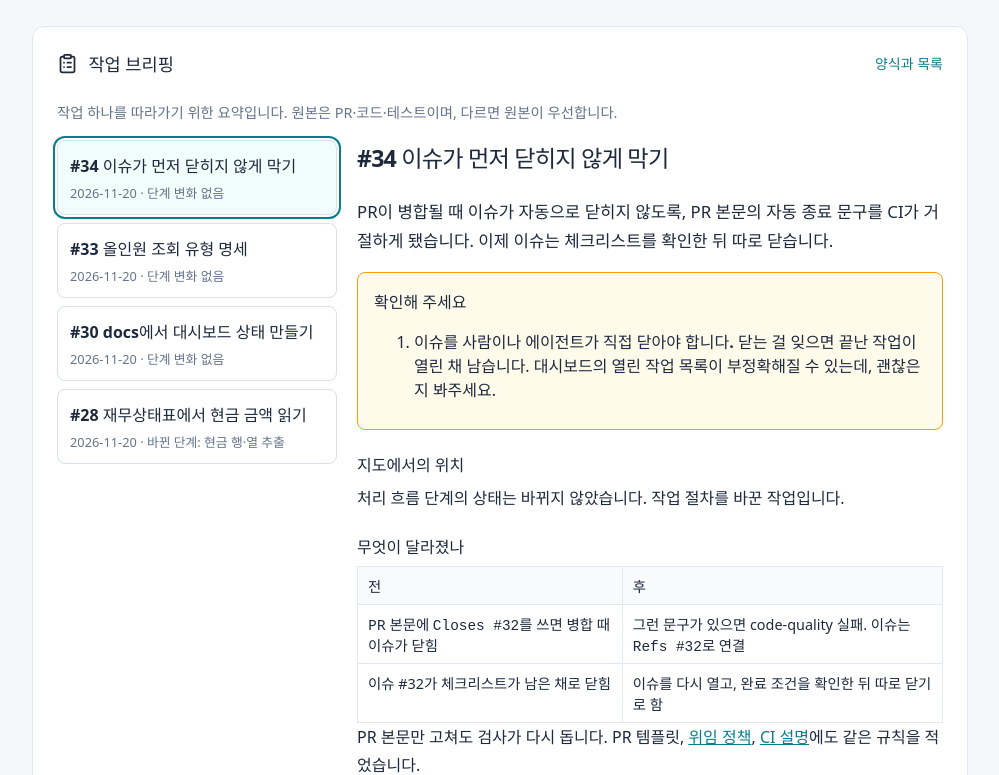
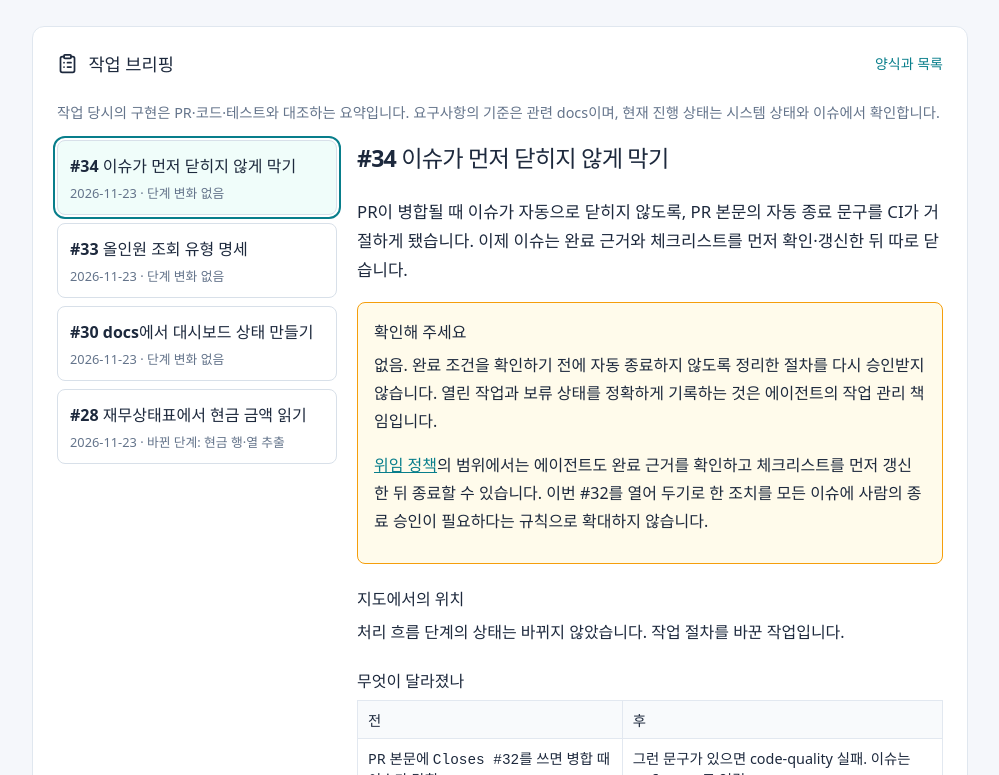
Before and after one commit to YUJAEYUN/Dartness, a React (Vite) app in the folder dashboard/: page / in a window 1280 px wide. Shown: the part 3365-4140 px from the top of the page, without its empty margins (264-1263 px from the left). Built offline with nearby package versions, Linux system fonts and the light colour scheme.

Commit message:
브리핑의 결정 주체와 불필요한 재질문 정정 (#40)
* docs: 브리핑의 결정 주체와 재확인 질문 정정

* docs: 최신 공동 작업 규칙에서 브리핑 검토 상태 정리

```diff
--- a/dashboard/src/Briefings.tsx
+++ b/dashboard/src/Briefings.tsx
@@ -111,8 +111,8 @@ export function Briefings() {
         <a href={`${sourceBase}/docs/briefings/index.md`}>양식과 목록</a>
       </div>
       <p className="muted">
-        작업 하나를 따라가기 위한 요약입니다. 원본은 PR·코드·테스트이며, 다르면
-        원본이 우선합니다.
+        작업 당시의 구현은 PR·코드·테스트와 대조하는 요약입니다. 요구사항의 기준은
+        관련 docs이며, 현재 진행 상태는 시스템 상태와 이슈에서 확인합니다.
       </p>
       <div className="briefing-layout">
         <ul className="briefing-list" aria-label="브리핑 목록">
--- a/dashboard/src/generated/briefings.json
+++ b/dashboard/src/generated/briefings.json
@@ -3,17 +3,17 @@
   "briefings": [
     {
       "file": "docs/briefings/0034-issue-autoclose.md",
-      "sha256": "2b5f6c87b85c8170bc5c16bab16051568283817f0b5cee6f508081c48c5ea5a7",
+      "sha256": "4ec8aad8c7fcf013d5b653f7c486a1919cad27ab706577d40632677343a86072",
       "pr": 34,
       "issue": 32,
-      "date": "2026-11-20",
+      "date": "2026-11-23",
       "stages": [],
       "title": "이슈가 먼저 닫히지 않게 막기",
       "sections": {
         "summary": [
           {
             "type": "paragraph",
-            "text": "PR이 병합될 때 이슈가 자동으로 닫히지 않도록, PR 본문의 자동 종료 문구를 CI가 거절하게 됐습니다. 이제 이슈는 체크리스트를 확인한 뒤 따로 닫습니다."
+            "text": "PR이 병합될 때 이슈가 자동으로 닫히지 않도록, PR 본문의 자동 종료 문구를 CI가 거절하게 됐습니다. 이제 이슈는 완료 근거와 체크리스트를 먼저 확인·갱신한 뒤 따로 닫습니다."
           }
         ],
         "location": [
@@ -54,7 +54,7 @@
             "type": "list",
             "ordered": false,
             "items": [
-              "이슈 #32가 일찍 닫힌 것을 지적했고, 열어 두라고 했습니다. #32는 지금도 열려 있습니다."
+              "완료 조건이 확인되지 않은 채 이슈 #32가 닫힌 것을 지적했습니다. 사용자가 모든 이슈를 직접 닫거나 매번 종료를 승인하겠다고 정한 것은 아닙니다."
             ]
           },
           {
@@ -65,6 +65,7 @@
             "type": "list",
             "ordered": false,
             "items": [
+              "지적을 받은 뒤 #32를 다시 열고 완료 근거를 기록했으며, 이번 이슈는 닫지 않고 남겨 두겠다고 알렸습니다. 당시 조치이며 현재 상태는 [이슈 #32](https://github.com/YUJAEYUN/Dartness/issues/32)에서 확인합니다.",
               "문서 규칙이 아니라 CI 검사로 막습니다(scripts/check_pr_policy.py).",
               "`Closes`, `Fixes`, `Resolves`의 여러 형태와 다른 저장소·URL 형식까지 거절합니다."
             ]
@@ -72,11 +73,12 @@
         ],
         "confirm": [
           {
-            "type": "list",
-            "ordered": true,
-            "items": [
-              "**이슈를 사람이나 에이전트가 직접 닫아야 합니다.** 닫는 걸 잊으면 끝난 작업이 열린 채 남습니다. 대시보드의 열린 작업 목록이 부정확해질 수 있는데, 괜찮은지 봐주세요."
-            ]
+            "type": "paragraph",
+            "text": "없음. 완료 조건을 확인하기 전에 자동 종료하지 않도록 정리한 절차를 다시 승인받지 않습니다. 열린 작업과 보류 상태를 정확하게 기록하는 것은 에이전트의 작업 관리 책임입니다."
+          },
+          {
+            "type": "paragraph",
+            "text": "[위임 정책](../delegation.md)의 범위에서는 에이전트도 완료 근거를 확인하고 체크리스트를 먼저 갱신한 뒤 종료할 수 있습니다. 이번 #32를 열어 두기로 한 조치를 모든 이슈에 사람의 종료 승인이 필요하다는 규칙으로 확대하지 않습니다."
           }
         ],
         "checked": [
@@ -113,10 +115,10 @@
     },
     {
       "file": "docs/briefings/0033-query-types.md",
-      "sha256": "efe360cc1b7ffd8144a8fd893acb3e0a48fa0225a054aa42d8281cb907085ba1",
+      "sha256": "2064a1387ccd474ec0834ebce4ef0f4542d50552f59e7b07d6b99206d2eedf86",
       "pr": 33,
       "issue": 32,
-      "date": "2026-11-20",
+      "date": "2026-11-23",
       "stages": [],
       "title": "올인원 조회 유형 명세",
       "sections": {
@@ -182,7 +184,9 @@
             "type": "list",
             "ordered": false,
             "items": [
-              "조회할 다섯 가지 유형. 실제 요청 사례에서 왔습니다."
+              "조회할 다섯 가지 유형. 실제 요청 사례에서 왔습니다.",
+              "TRY는 터키 리라화 자산을 뜻한다고 확인했습니다.",
+              "공통 기능을 재사용하고 유형별 근거와 판단을 나눠 설계하는 방향을 논의했습니다."
             ]
           },
           {
@@ -193,9 +197,9 @@
             "type": "list",
             "ordered": false,
             "items": [
-              "미결 기준은 기본값으로 채우지 않고 미결로 남깁니다.",
+              "기존의 추정 금지 방향을 적용해 유형별 미결 항목을 분리해 표시했습니다. 새 조회 기준을 임의로 확정하지 않았습니다.",
               "공통 책임(수집, 원문 보존, 표 읽기, 실패 기록)과 유형별 책임(근거, 판정)을 나눴습니다.",
-              "다른 법인 현금 평가(이슈 #31)를 보류하는 순서로 적었습니다. PR에는 누가 보류를 정했는지 기록이 없습니다."
+              "사용자가 올인원 범위를 다시 명확히 한 뒤, 에이전트가 유형 명세를 먼저 정리하는 순서로 바꾸고 [이슈 #31](https://github.com/YUJAEYUN/Dartness/issues/31)의 현재 상태에 현금 평가 보류를 기록했습니다. 사용자가 이슈 번호를 지정해 직접 보류를 지시한 것으로 쓰지 않습니다."
             ]
           }
         ],
@@ -204,9 +208,12 @@
             "type": "list",
             "ordered": true,
             "items": [
-              "**미결 질문 중 무엇부터 정할까요?** 명세에 따르면 다음 작업은 한 유형의 미결 질문 하나를 정하는 것입니다.",
-              "**이슈 #31 보류가 의도한 것인가요?** 다른 법인으로 현금 추출을 평가하는 일은 결과 정확도를 확인할 유일한 경로입니다."
+              "**다섯 유형 중 어느 유형의 미결 기준부터 정할까요?** 아직 실행 계약이 없는 유형의 범위·평가·역할을 명확히 해야 다음 구현을 정할 수 있습니다. 항목은 [조회 유형 명세](../query-types.md)에 있습니다."
             ]
+          },
+          {
+            "type": "paragraph",
+            "text": "이슈 #31 보류는 [기록](https://github.com/YUJAEYUN/Dartness/issues/31)이 있는 작업 순서 조정입니다. 이미 설명한 보류를 새로운 승인 질문으로 되풀이하지 않습니다. 다른 법인 공시 평가는 중요한 검증 경로 중 하나이며, 보류했다고 정확성 검증을 마친 것은 아닙니다."
           }
         ],
         "checked": [
@@ -246,10 +253,10 @@
     },
     {
       "file": "docs/briefings/0030-dashboard-sync.md",
-      "sha256": "76ccbb104a23ea1b7785eba578e619db0ddd2fba1cb7ff5a48e8ec266ebeea86",
+      "sha256": "b84a9407c7526042cbf72a20919e3b38822762e76dbde626ca7ad44e1a1fc153",
       "pr": 30,
       "issue": 29,
-      "date": "2026-11-20",
+      "date": "2026-11-23",
       "stages": [],
       "title": "docs에서 대시보드 상태 만들기",
       "sections": {
@@ -322,12 +329,12 @@
         ],
         "confirm": [
           {
-            "type": "list",
-            "ordered": true,
-            "items": [
-              "**docs 상태를 바꿀 때마다 생성 명령을 직접 돌려야 합니다.** dashboard에서 `npm run docs:generate`를 실행하고 결과를 함께 커밋해야 하며, 잊으면 CI가 실패합니다. 이 부담이 괜찮은지 봐주세요.",
-              "**\"구현\"으로 표시하려면 테스트 근거가 필수라는 기준이 맞나요?** 이 기준은 이슈에 없었고 구현 중에 생겼습니다."
-            ]
+            "type": "paragraph",
+            "text": "없음. docs를 원본으로 두고 대시보드에서 관리하며 CI로 연결을 검사하는 방향은 이미 합의했습니다. 생성·커밋·검사는 [위임 정책](../delegation.md)에 따라 작업 중인 에이전트가 수행하며, 사람이 매번 생성 명령을 실행하도록 요구한 것이 아닙니다."
+          },
+          {
+            "type": "paragraph",
+            "text": "생성 파일 커밋·근거 파일 검사·로컬 훅은 그 방향을 구현한 방식입니다. 실제 사용에서 문제가 생기면 검증 근거와 함께 개선하며 이미 합의한 방향을 반복해서 묻지 않습니다."
           }
         ],
         "checked": [
@@ -368,10 +375,10 @@
     },
     {
       "file": "docs/briefings/0028-cash-table.md",
-      "sha256": "18642d1c5f5b3e79ba68f23f4c2a6eb6ef0797b62e9515789ce433e73abe16d9",
+      "sha256": "a6eaa5c462359bd8609f9cd680ce2e1f9a16c93d1fdd232362728a3669007720",
       "pr": 28,
       "issue": 19,
-      "date": "2026-11-20",
+      "date": "2026-11-23",
       "stages": [
         "D"
       ],
@@ -450,11 +457,14 @@
         "confirm": [
           {
             "type": "list",
-            "ordered": true,
+            "ordered": false,
             "items": [
-              "**병합 셀을 거절하는 것이 맞나요?** 다른 법인 서식에 병합 셀이 흔하면, 대부분이 확인 필요로 떨어질 수 있습니다.",
-              "**표 제목으로 범위를 확인하는 방식이 괜찮나요?** 제목 표기가 법인마다 다르면 정상 표도 거절될 수 있습니다."
+              "없음. 미리 선정한 단순 구간만 지원하는 첫 범위이며, 표 제목 확인·병합 셀 거절·크기 한도는 에이전트가 정한 현재 구현 제한입니다. 이를 모든 법인 서식의 최종 정책으로 확정하지 않았습니다."
             ]
+          },
+          {
+            "type": "paragraph",
+            "text": "다른 실제 공시에서 제한 때문에 확인할 수 없는 사례가 나오면 원문과 실패 이유를 제시해 확장 범위를 정합니다. 사용자에게 파서 구현 방법을 다시 승인받는 질문은 만들지 않습니다."
           }
         ],
         "checked": [
```
Also changed, not shown: 8 other files (tests, documents, lock files or other folders).
